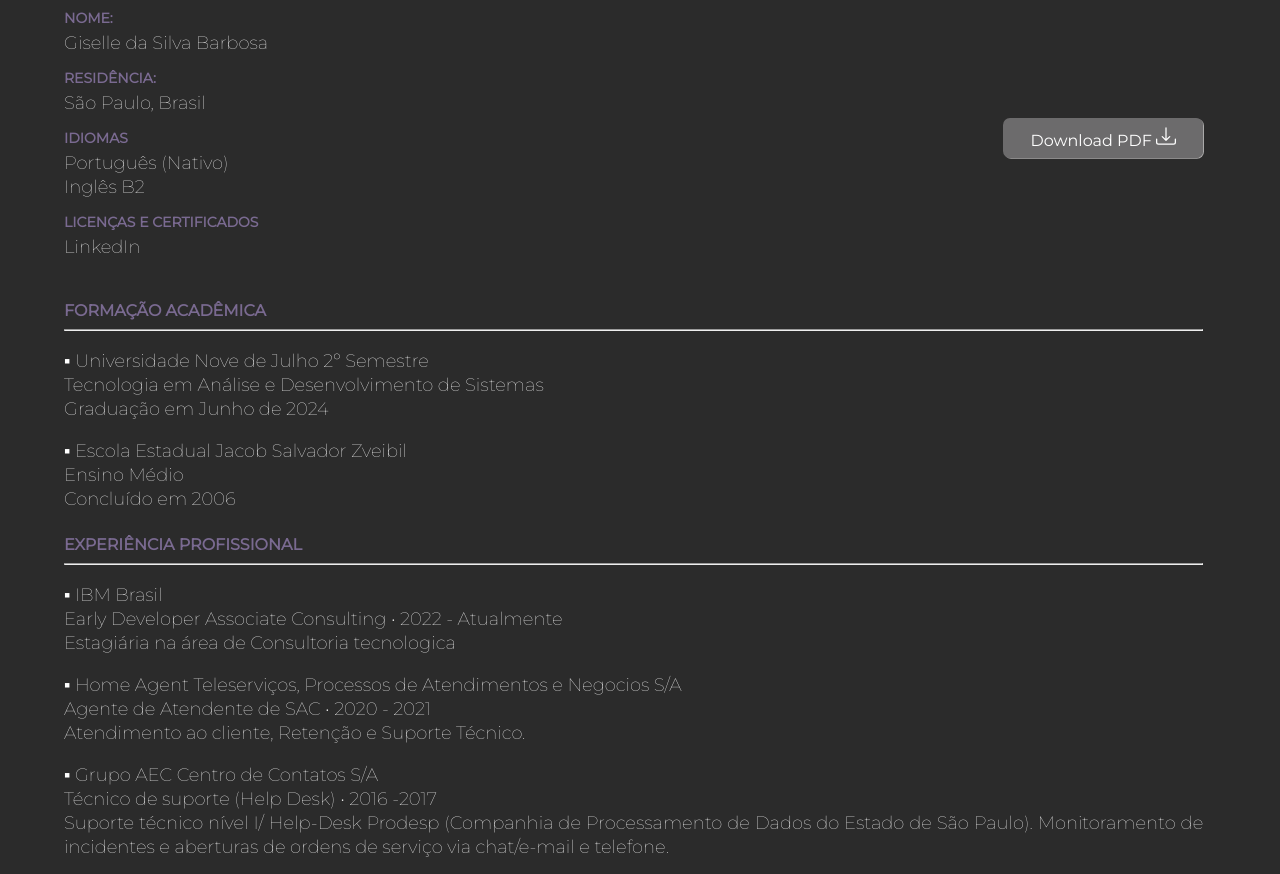
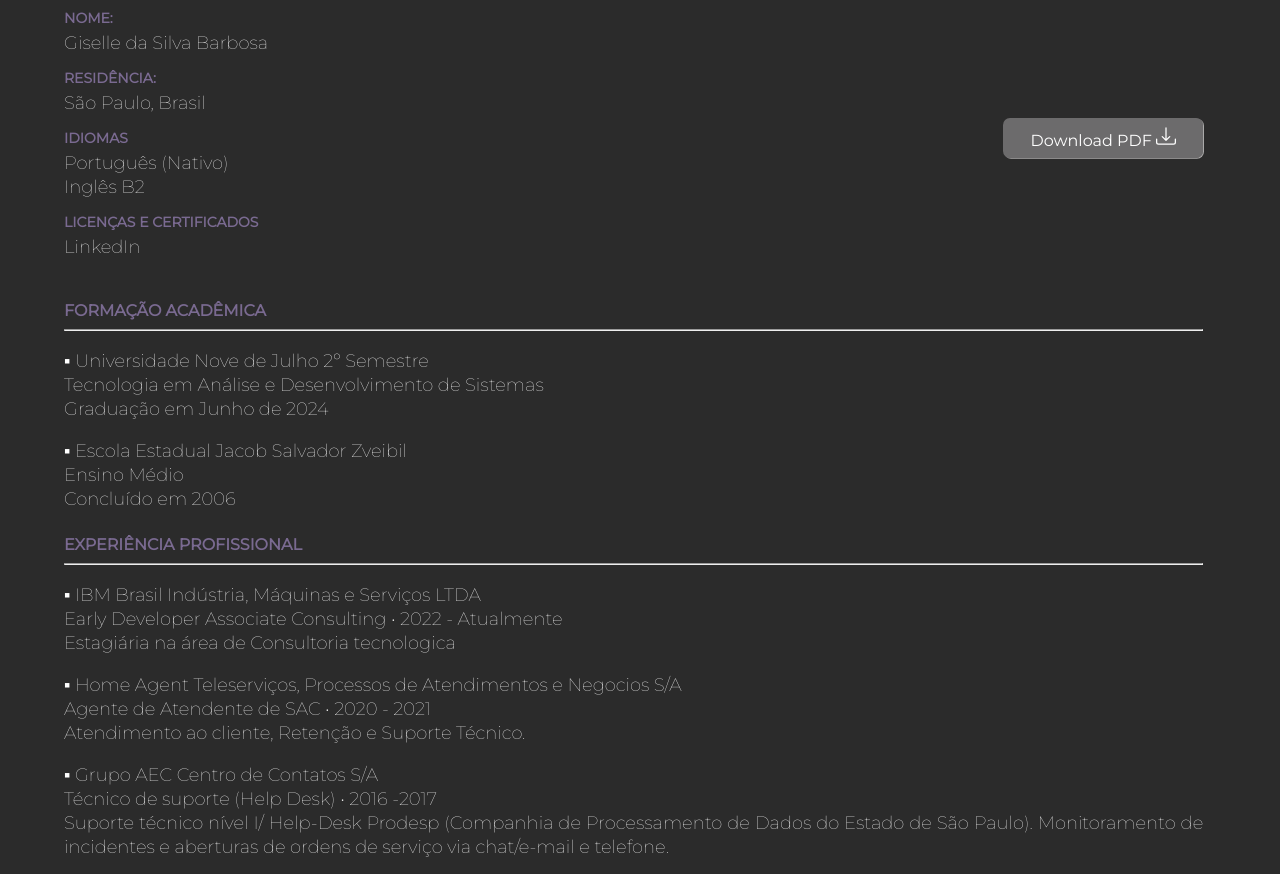
Before and after one commit to GiselleBarbosa/portfolio, a plain HTML site: page curriculo.html in a window 1280 px wide. Shown: the part 207-1081 px from the top of the page. Drawn offline with Linux system fonts and the light colour scheme.

Commit message:
:briefcase: update dados profissionais

```diff
--- a/curriculo.html
+++ b/curriculo.html
@@ -87,7 +87,7 @@
             <h2>EXPERIÊNCIA PROFISSIONAL</h2>
             <hr>
 
-            <p>&squf; IBM Brasil <br> Early Developer Associate Consulting
+            <p>&squf; IBM Brasil Indústria, Máquinas e Serviços LTDA <br> Early Developer Associate Consulting
                 • 2022 - Atualmente<br> Estagiária na área de Consultoria tecnologica</p>
 
             <p>&squf; Home Agent Teleserviços, Processos de Atendimentos e Negocios S/A <br> Agente de Atendente de SAC
```
